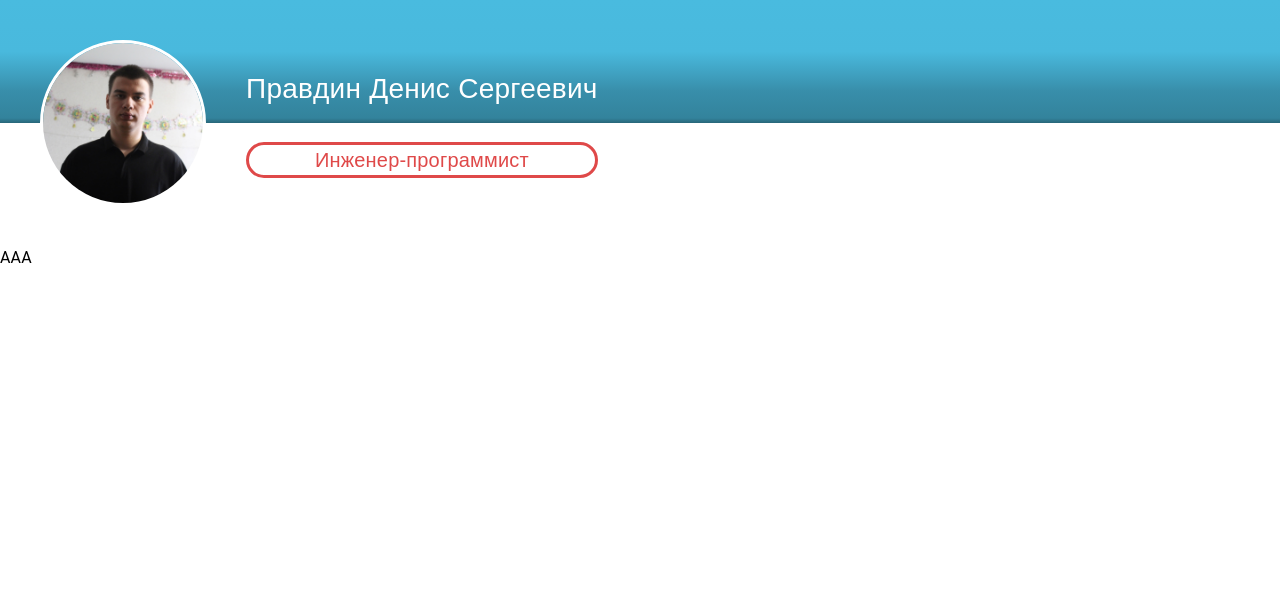
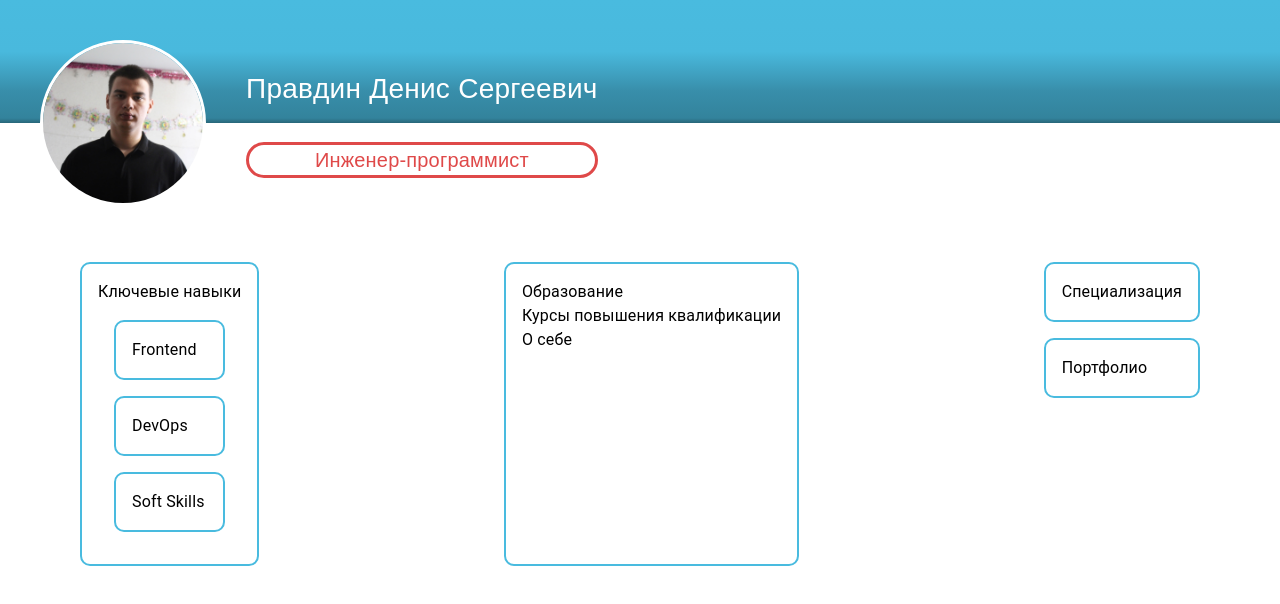
Before and after one commit to bys0kbata/Resume, a React (Vite) app: page / in a window 1280 px wide. Shown: the top 604 px of the page. Built offline with nearby package versions, Linux system fonts and the light colour scheme.

Commit message:
Create App

```diff
--- a/src/App.css
+++ b/src/App.css
@@ -1,4 +1,13 @@
 .Body{
     display: flex;
     flex-direction: row;
+    justify-content: space-between;
+    margin: auto;
 }
+.CaseBox{
+    border: 2px  solid #49BBDF ;
+    border-radius: 10px;
+    padding: 2vh;
+    margin: 2vh;
+
+}
--- a/src/component/LeftCompany/LeftCompany.jsx
+++ b/src/component/LeftCompany/LeftCompany.jsx
@@ -3,9 +3,21 @@ import {Box, Typography} from "@mui/material";
 export default function LeftCompany() {
     return(
         <Box sx={{
+            marginLeft:"8vh"
 
         }}>
-            <Typography>A</Typography>
+            <Box className="CaseBox">
+                <Typography>Ключевые навыки</Typography>
+                <Box className="CaseBox">
+                    <Typography>Frontend</Typography>
+                </Box>
+                <Box className="CaseBox">
+                    <Typography>DevOps</Typography>
+                </Box>
+                <Box className="CaseBox">
+                    <Typography>Soft Skills</Typography>
+                </Box>
+            </Box>
         </Box>
     )
 }
--- a/src/component/MiddleCompany/MiddleCompany.jsx
+++ b/src/component/MiddleCompany/MiddleCompany.jsx
@@ -2,10 +2,10 @@ import {Box, Typography} from "@mui/material";
 
 export default function MiddleCompany() {
     return(
-        <Box sx={{
-
-        }}>
-            <Typography>A</Typography>
+        <Box className="CaseBox">
+            <Typography>Образование</Typography>
+            <Typography>Курсы повышения квалификации</Typography>
+            <Typography>О себе</Typography>
         </Box>
     )
 }
--- a/src/component/RightCompany/RightCompany.jsx
+++ b/src/component/RightCompany/RightCompany.jsx
@@ -3,9 +3,16 @@ import {Box, Typography} from "@mui/material";
 export default function RightCompany() {
     return(
         <Box sx={{
+            marginRight:"8vh"
 
         }}>
-            <Typography>A</Typography>
+            <Box className="CaseBox">
+                <Typography>Специализация</Typography>
+            </Box>
+            <Box className="CaseBox">
+                <Typography>Портфолио</Typography>
+
+            </Box>
         </Box>
     )
 }
```
Also changed, not shown: src/App.jsx (+6 -7 lines).
